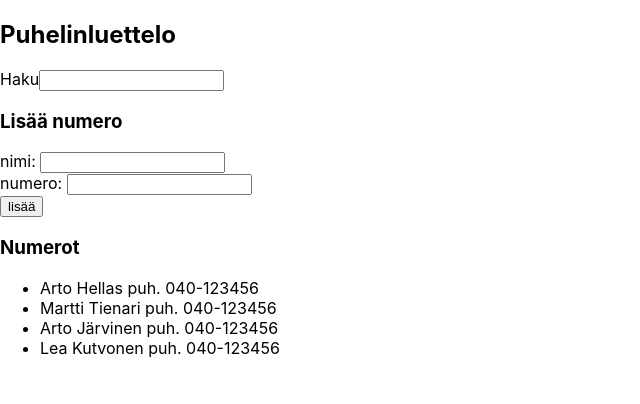
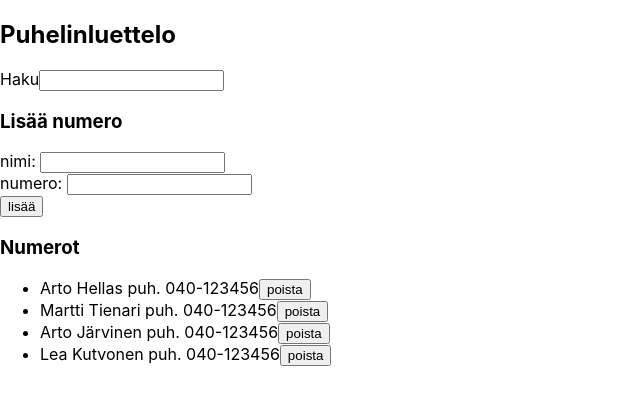
Before and after one commit to Lettukestit/fullstackopen2019, a React (Create React App) app in the folder osa2/puhelinluettelo/: page / in a window 1280 px wide. Shown: the top 404 px of the page, without its empty margins (0-640 px from the left). Built offline with nearby package versions, Linux system fonts and the light colour scheme; data requests are answered from the project's data file.

Commit message:
puhelinluettelo step9

```diff
--- a/osa2/puhelinluettelo/src/App.js
+++ b/osa2/puhelinluettelo/src/App.js
@@ -11,7 +11,8 @@ const App = () => {
     personService
     .getAll()
     .then(response => {
-      setPersons(response.data)
+      console.log("effect", response)
+      setPersons(response)
     })
   }, [])
 
@@ -34,10 +35,12 @@ const App = () => {
       alert(`${newName} on jo luettelossa`)
     } else {
       let person = {name:newName, number:newNumber}
-      let copy = [...persons, {name:newName, number:newNumber}]
-      setPersons(copy)
-
-      personService.create(person)
+      //let copy = [...persons, {name:newName, number:newNumber}]
+      //setPersons(copy)
+      personService.create(person).then(response=> {
+       setPersons(persons.concat(response))
+      }
+      )
     }
 
     console.log("persons:",persons)
@@ -49,6 +52,20 @@ const App = () => {
   const handleNumberChange = (event)=> {
     setNewNumber(event.target.value)
   }
+
+  const handleDelete = (id)=> {
+   if( window.confirm("oletko varma?") ) {
+      personService.remove(id).then(response => {
+        //response will be empty
+        const copy = persons.filter((item) => {
+          //remove the deleted user from list
+          return item.id !== id
+        })
+        setPersons(copy)
+      })
+    }
+  }
+
   const search = (event) => {
     let copy = persons.filter((item) => {
       //compare in upper case = case insensitive
@@ -70,7 +87,7 @@ const App = () => {
         newNumber={newNumber}/>
       <h3>Numerot</h3>
       <ul>
-      <Numerot persons={persons}/>
+      <Numerot persons={persons} handler={handleDelete}/>
       </ul>
     </div>
   )
--- a/osa2/puhelinluettelo/src/components/Numerot.js
+++ b/osa2/puhelinluettelo/src/components/Numerot.js
@@ -1,10 +1,11 @@
 import React from 'react'
 
-const Numerot = ({persons}) => {
+const Numerot = ({persons, handler}) => {
     console.log("printing ", persons)
     return (
           persons.map((element) => (
-            <li key={element.name}>{element.name} puh. {element.number}</li>
+            <li key={element.name}>{element.name} puh. {element.number}
+              <button value={element.id} onClick={handler.bind(this, element.id)}>poista</button></li>
           )
         )
     )
--- a/osa2/puhelinluettelo/src/services/persons.js
+++ b/osa2/puhelinluettelo/src/services/persons.js
@@ -2,19 +2,37 @@ import axios from 'axios'
 const baseUrl = 'http://localhost:3001/persons'
 
 const getAll = () => {
-  return axios.get(baseUrl)
+  const r =  axios.get(baseUrl)
+  return r.then(
+      response => response.data
+  )
 }
 
 const create = newObject => {
-  return axios.post(baseUrl, newObject)
+    const r = axios.post(baseUrl, newObject)
+    return r.then(
+        response => response.data
+    )
 }
 
 const update = (id, newObject) => {
-  return axios.put(`${baseUrl}/${id}`, newObject)
+  const r = axios.put(`${baseUrl}/${id}`, newObject)
+  return r.then(
+    response => response.data
+    )
 }
+
+const remove = (id) => {
+    const r =  axios.delete(`${baseUrl}/${id}`)
+    return r.then(
+        response => response.data
+    )
+}
+
 
 export default {
   getAll: getAll,
   create: create,
-  update: update
+  update: update,
+  remove: remove,
 }
```
